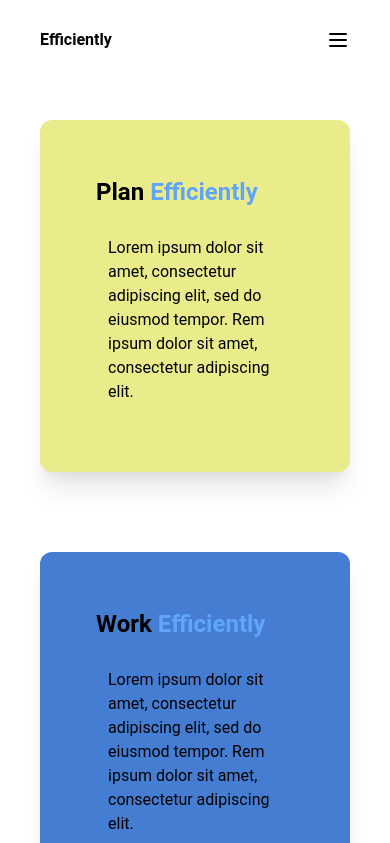
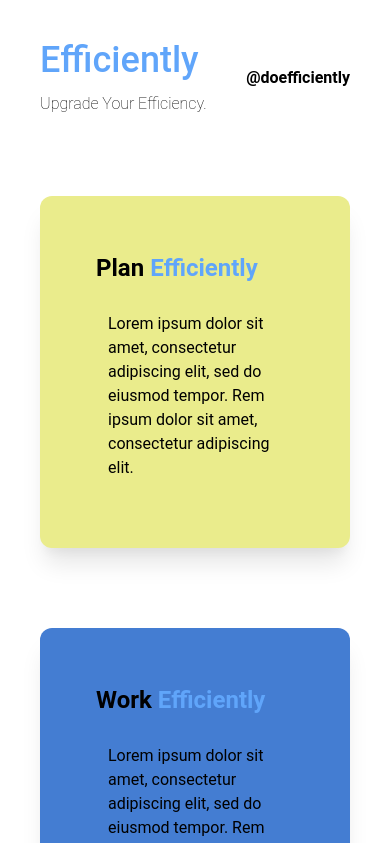
Before and after one commit to pythagoreaneng/efficiently-app-landing, a React (Create React App) app: page / in a window 390 px wide. Shown: the top 843 px of the page. Built offline with nearby package versions, Linux system fonts and the light colour scheme.

Commit message:
Add page logo

```diff
--- a/src/components/Navbar.js
+++ b/src/components/Navbar.js
@@ -3,16 +3,17 @@ import { Link } from 'react-router-dom'
 
 const Navbar = ({ toggle }) => {
   return (
-    <nav className="flex justify-between items-center h-16 relative font-bold p-10">
+    <nav className="flex justify-between items-center relative p-10">
       <Link to='/' className='text-base ' role="navigation">
-        Efficiently
+        <h1 className="text-4xl font-medium text-blue-400 pb-3">Efficiently</h1>
+        <h2 className="font-thin">Upgrade Your Efficiency.</h2>
       </Link>
-      <div className="cursor-pointer md:hidden" onClick={toggle}>
+      <div className="cursor-pointer hidden" onClick={toggle}>
         <svg className="w-6 h-6" fill="none" stroke="currentColor" viewBox="0 0 24 24" xmlns="http://www.w3.org/2000/svg">
           <path strokeLinecap="round" strokeLinejoin="round" strokeWidth={2} d="M4 6h16M4 12h16M4 18h16" /></svg>
       </div>
-      <div className="md:block hidden">
-        <a className="" href="https://twitter.com/doefficiently">@doefficiently</a>
+      <div className="">
+        <a className="font-bold" href="https://twitter.com/doefficiently">@doefficiently</a>
       </div>
 
     </nav>
```
